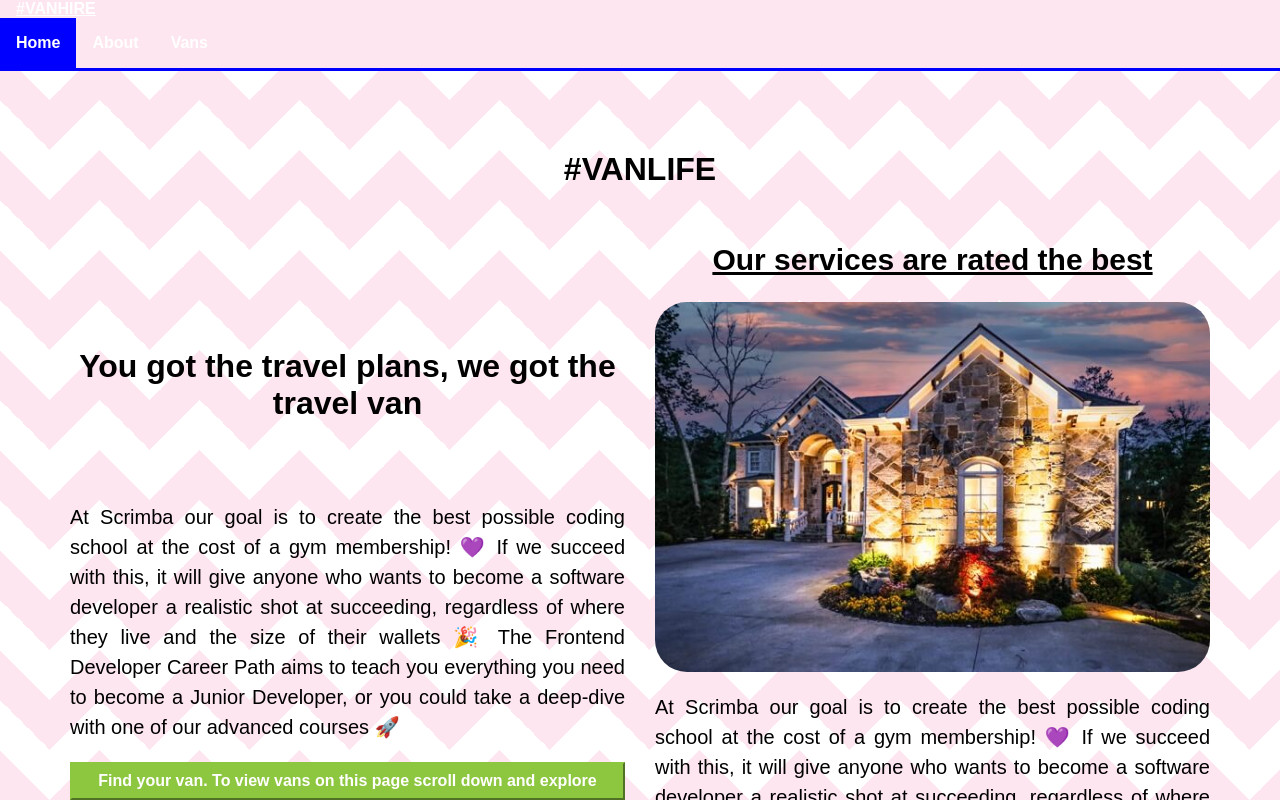
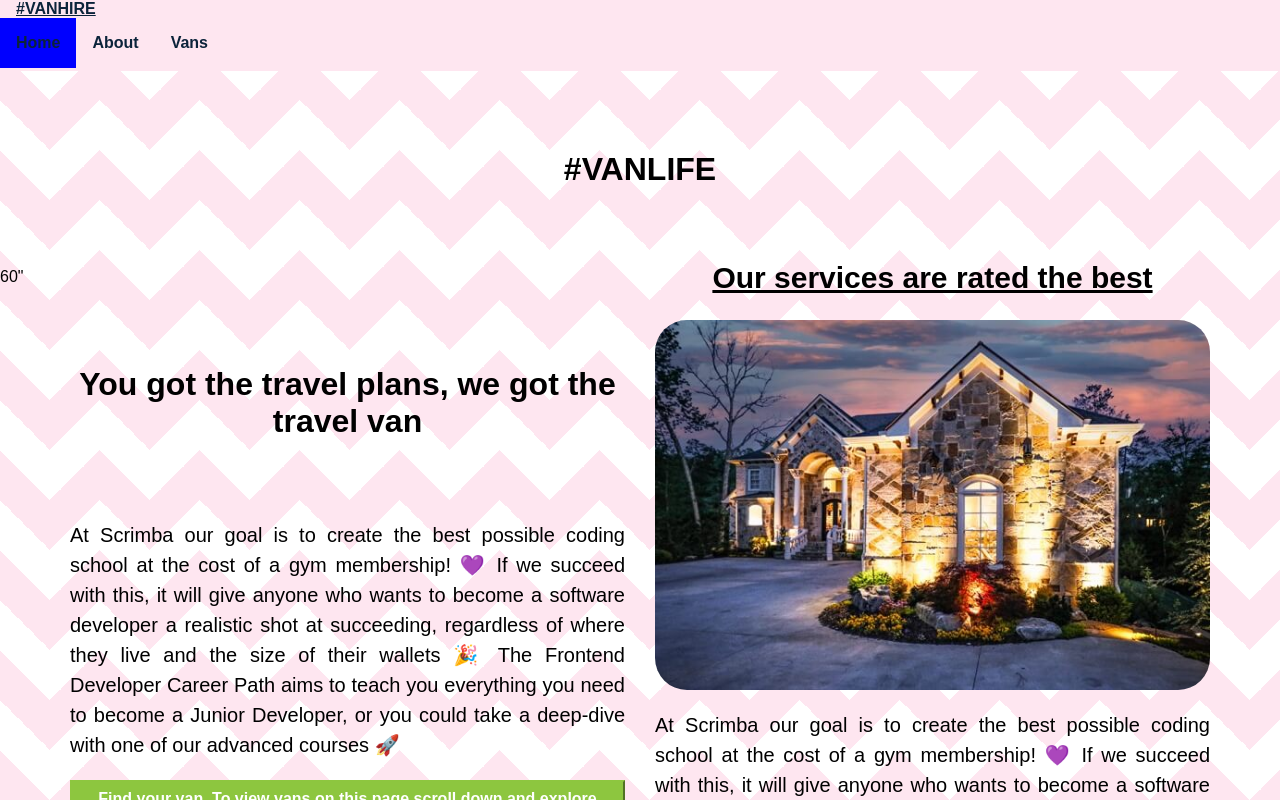
Before and after one commit to Tochiskool/shop_a_van, a React (Create React App) app: page / in a window 1280 px wide. Shown: the top 800 px of the page. Built offline with nearby package versions, Linux system fonts and the light colour scheme; no server answers; what miragejs would draw is missing.

Commit message:
updates made

```diff
--- a/src/index.css
+++ b/src/index.css
@@ -1,5 +1,11 @@
 @import "normalize.css";
 
+:root {
+  /* declare a variable with `--` syntax */
+  --darkText: #0b233a;
+  --lightCoral: #fee6f0;
+  --whiteText: #ffffff;
+}
 /* Change all elements to use border-box */
 
 html {
@@ -45,12 +51,12 @@ a:hover {
 .btn-primary {
   background: #8dc63f;
   border-color: #8dc63f;
-  color: white;
+  color: var(--whiteText);
   padding: 0.5rem;
 }
 .btn-primary:hover {
   background: none;
-  border-color: white;
+  border-color: var(--whiteText);
   text-decoration: none;
 }
 .center-block {
--- a/src/pages/About/about.css
+++ b/src/pages/About/about.css
@@ -10,11 +10,11 @@ section > div p {
 }
 .right,
 .vansBody {
-  border: 15px solid white;
+  border: 15px solid var(--whiteText);
   padding: 10px;
   border-radius: 2rem;
-  background-color: #fdeaf2;
-  box-shadow: 10px 10px 8px #f8f6f6;
+  background-color: var(--lightCoral);
+  box-shadow: 10px 10px 8px var(--lightCoral);
   overflow: scroll;
 }
 .imageBackground {
--- a/src/pages/Home/home.css
+++ b/src/pages/Home/home.css
@@ -31,9 +31,9 @@ section h1 {
   text-align: justify;
 }
 .pushUp blockquote {
-  border: 1px solid #fee6f0;
+  border: 1px solid var(--lightCoral);
   text-align: center;
-  background-color: #fee6f0;
+  background-color: var(--lightCoral);
   color: white;
   border-radius: 5px;
 }
--- a/src/pages/Home/index.jsx
+++ b/src/pages/Home/index.jsx
@@ -21,7 +21,7 @@ const Home = () => {
   console.log(data);
   return (
     <section className='home'>
-      <h1>#VANLIFE</h1>
+      <h1>#VANLIFE</h1>60"
       <div className='container'>
         <div className='row'>
           <div className='col-1-2'>
--- a/src/pages/Layout/navbar.css
+++ b/src/pages/Layout/navbar.css
@@ -1,8 +1,8 @@
 header {
   display: flex;
   justify-content: space-between;
-  background: #fee6f0;
-  border-bottom: 0.2rem solid blue;
+  background: var(--lightCoral);
+  border-bottom: 0.2rem solid var(--lightCoral);
 }
 header a {
   color: var(--darkText);
@@ -16,18 +16,18 @@ header a {
 .navEl > a {
   padding: 1rem;
   text-decoration: none;
-  color: white;
+  color: var(--darkText);
 }
 header a:hover,
 a:hover {
   /* background-color: blue; */
-  color: white;
+  color: var(--darkText);
 }
 
 .active {
-  color: lightcoral;
+  color: var(--lightCoral);
   background-color: blue;
 }
 .notActive {
-  color: white;
+  color: var(--darkText);
 }
```
